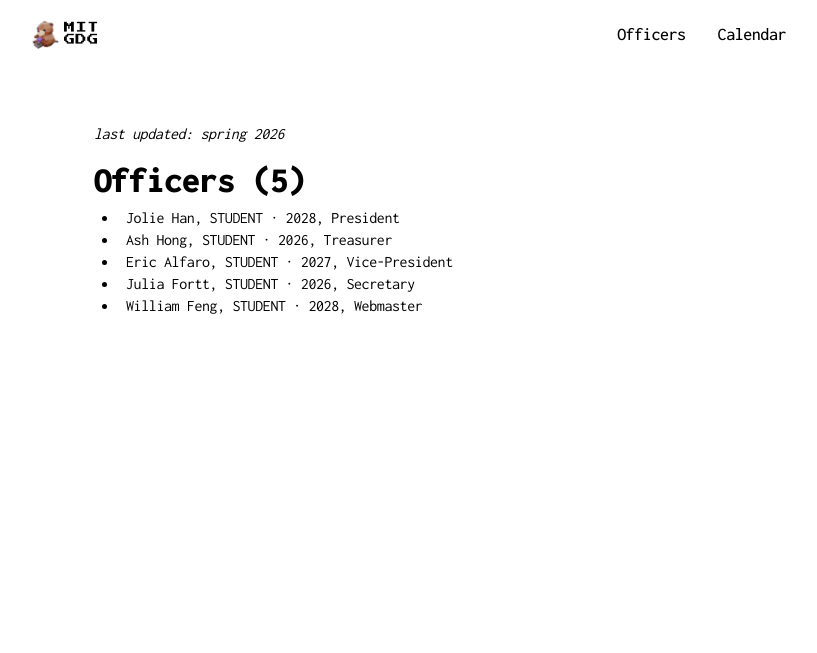
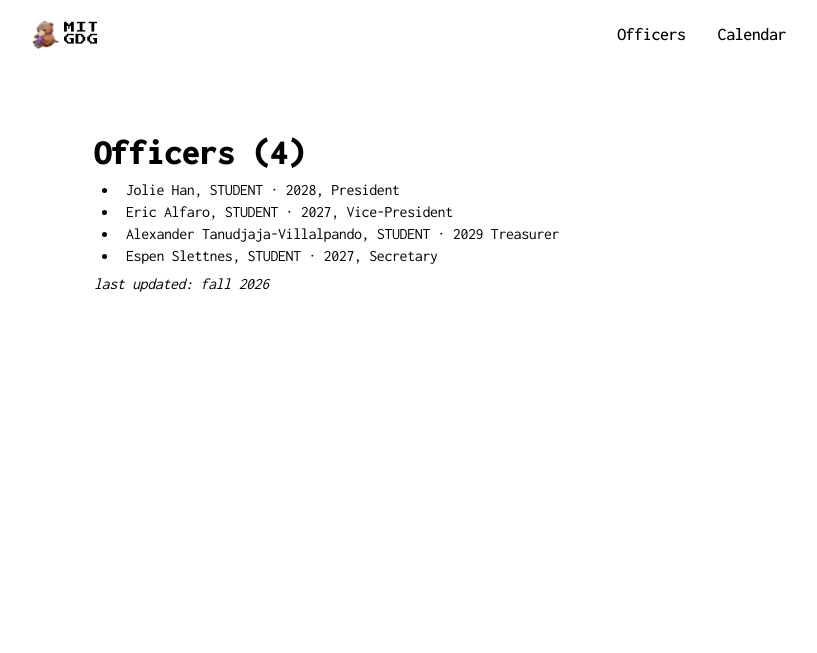
Before and after one commit to mitgdg/gdg-site, an Astro site: page /officers in a window 1280 px wide. Shown: the top 653 px of the page, without its empty margins (226-1043 px from the left). Built offline with nearby package versions, Linux system fonts and the light colour scheme; Astro itself is replaced by a stand-in of ours.

Commit message:
Update officers.md

```diff
--- a/src/pages/officers.md
+++ b/src/pages/officers.md
@@ -2,12 +2,11 @@
 layout: '@/layouts/ArticleLayout.astro'
 ---
 
-*last updated: spring 2026*
-
-# Officers (5)
+# Officers (4)
 
 - Jolie Han, STUDENT · 2028, President
-- Ash Hong, STUDENT · 2026, Treasurer
 - Eric Alfaro, STUDENT · 2027, Vice-President
-- Julia Fortt, STUDENT · 2026, Secretary
-- William Feng, STUDENT · 2028, Webmaster
+- Alexander Tanudjaja-Villalpando, STUDENT · 2029 Treasurer
+- Espen Slettnes, STUDENT · 2027, Secretary
+
+*last updated: fall 2026*
```
